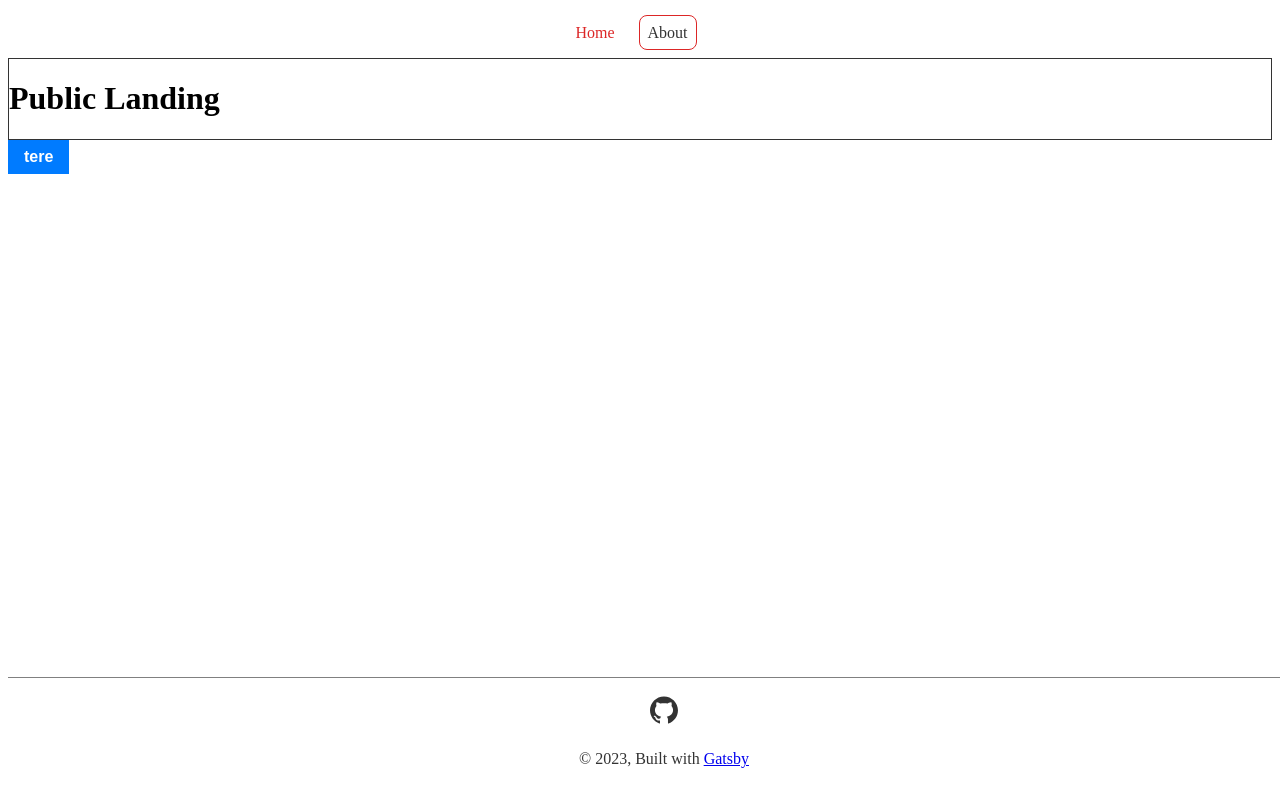
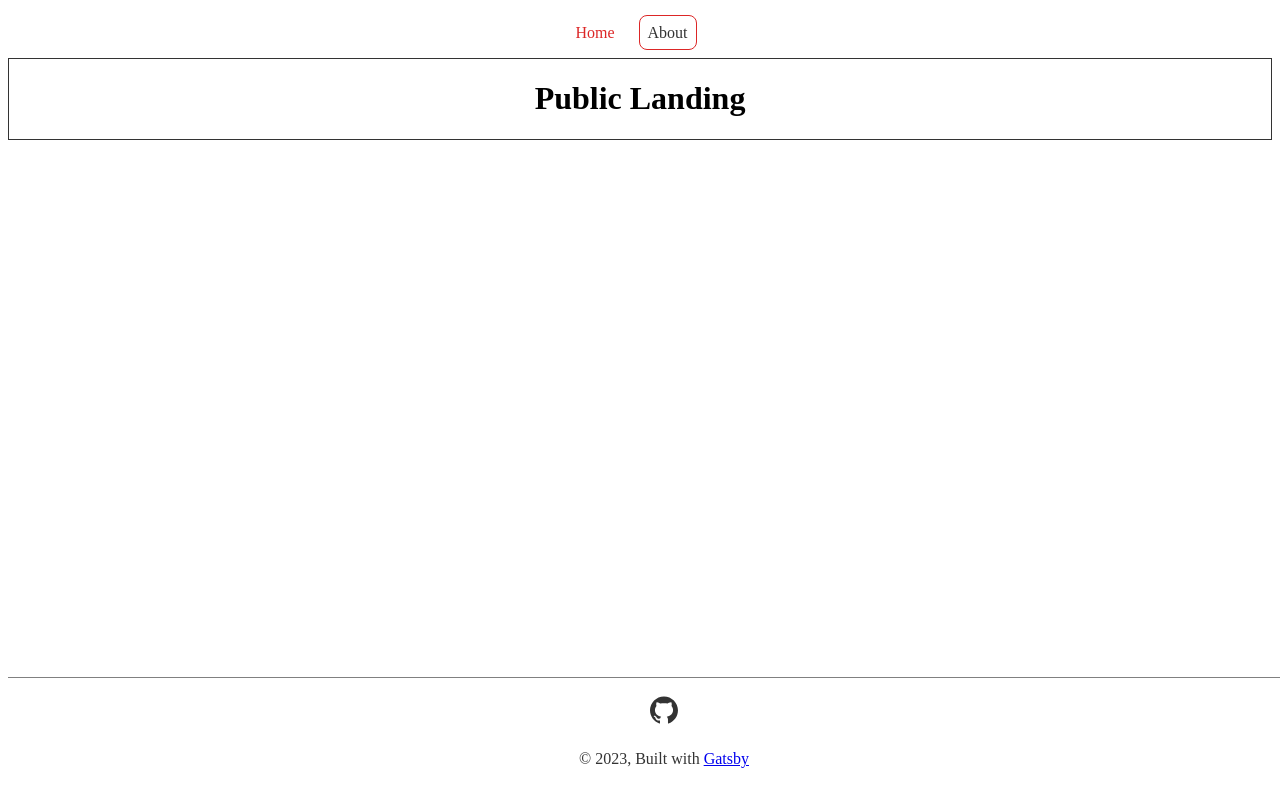
Before and after one commit to Seeru-crypto/next-template, a Next.js app: page / in a window 1280 px wide. Shown: the top 800 px of the page. Built offline with nearby package versions, Linux system fonts and the light colour scheme.

Commit message:
Add example of themes and size systems

```diff
--- a/src/components/Button.tsx
+++ b/src/components/Button.tsx
@@ -12,7 +12,7 @@ const ButtonStyle = styled.button<{ variant: 'primary' | 'secondary' }>`
   cursor: pointer;
   transition: background-color 0.3s, color 0.3s;
 
-  // primary
+  // primary style
   ${({variant}) =>
           variant == "primary" && css`
             background-color: #007bff;
@@ -22,7 +22,7 @@ const ButtonStyle = styled.button<{ variant: 'primary' | 'secondary' }>`
               background-color: #0069d9;
             }
           `}
-          // secondary
+  // secondary style
   ${({variant}) =>
           variant === 'secondary' && css`
             background-color: #6c757d;
--- a/src/components/layout/Navbar.tsx
+++ b/src/components/layout/Navbar.tsx
@@ -22,4 +22,25 @@ const NavbarStyle = styled.nav`
   background-color: transparent;
   gap: 1rem;
   padding: 1rem;
+
+  @media (min-width: ${({theme}) => theme.breakpoints.xs}) {
+    background-color: {(theme) => theme.primaryColor}
+  }
+
+  @media (min-width: ${({theme}) => theme.breakpoints.sm}) {
+    background-color: {(theme) => theme.secondaryColor}
+  }
+
 `
+
+
+const Sizes = styled(NavbarStyle)`
+
+  @media (min-width: ${({theme}) => theme.breakpoints.xs}) {
+    background-color: {(theme) => theme.primaryColor}
+  }
+
+  @media (min-width: ${({theme}) => theme.breakpoints.sm}) {
+    background-color: {(theme) => theme.secondaryColor}
+  }
+  `
--- a/src/pages/index.tsx
+++ b/src/pages/index.tsx
@@ -17,7 +17,6 @@ export default function Home({toggleTheme} : HomeProps) : JSX.Element {
     else {
         return <>
             <PublicLanding/>
-            <Button variant={"primary" }>tere</Button>
             </>
     }
 }
--- a/src/styles/theme.ts
+++ b/src/styles/theme.ts
@@ -27,7 +27,6 @@ const size = {
     $800: '96px',
     $900: '128px',
 };
-
 
 const gray = {
     $50: '#fffffe',
--- a/src/views/PublicLanding.tsx
+++ b/src/views/PublicLanding.tsx
@@ -12,5 +12,8 @@ const PublicLanding = (): JSX.Element => {
 export default PublicLanding;
 
 const PublicLandingStyle = styled.div`
+  display: flex;
+  justify-content: center;
+  align-items: center;
   border: 1px solid ${({ theme }) => theme.text};
   `
```
Also changed, not shown: 1 other file (tests, documents, lock files or other folders).
